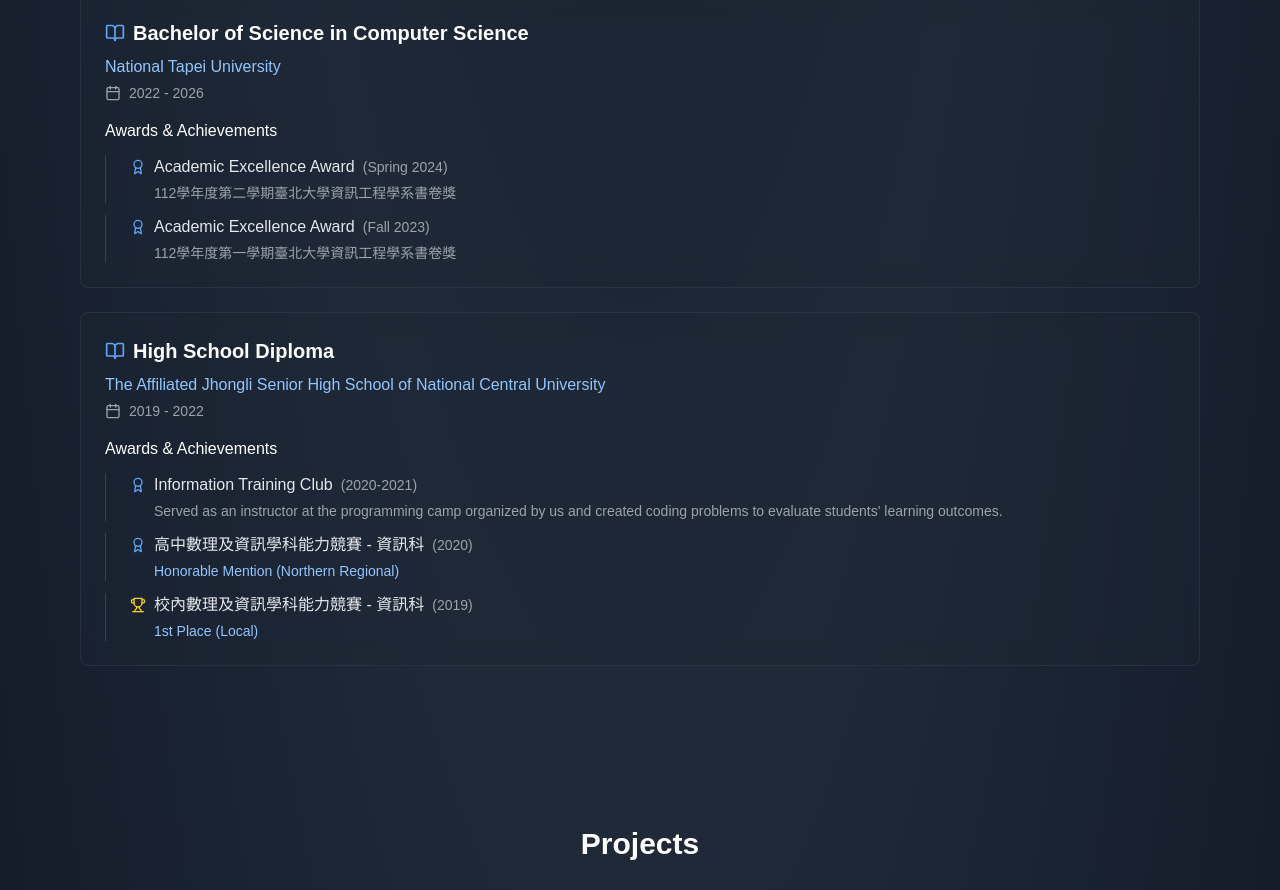
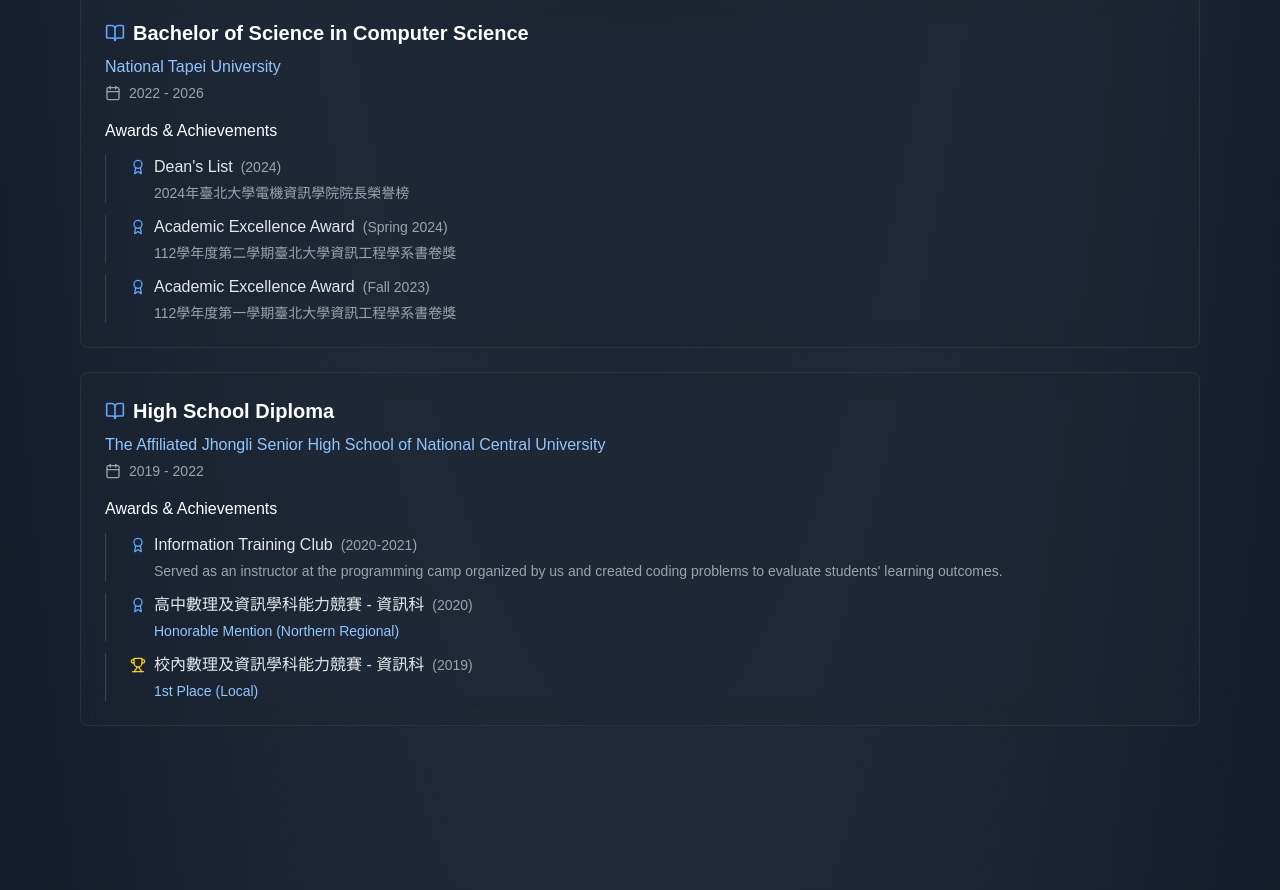
Before and after one commit to brianchang928/viere1234.github.io, a Next.js app: page / in a window 1280 px wide. Shown: the part 2197-3087 px from the top of the page. Built offline with nearby package versions, Linux system fonts and the light colour scheme.

Commit message:
Add 2024 Dean's List

```diff
--- a/components/Education.tsx
+++ b/components/Education.tsx
@@ -122,6 +122,11 @@
                         //description="Focused on mobile development and software engineering. Relevant coursework: iOS Development, Data Structures, Algorithms, Mobile Computing"
                         awards={[
                             {
+                                title: "Dean's List",
+                                year: "2024",
+                                description: "2024年臺北大學電機資訊學院院長榮譽榜"
+                            },
+                            {
                                 title: "Academic Excellence Award",
                                 year: "Spring 2024",
                                 description: "112學年度第二學期臺北大學資訊工程學系書卷獎"
```
